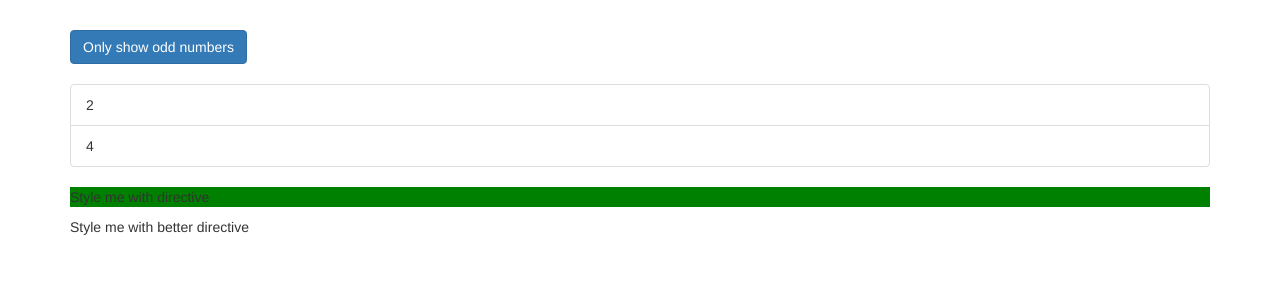
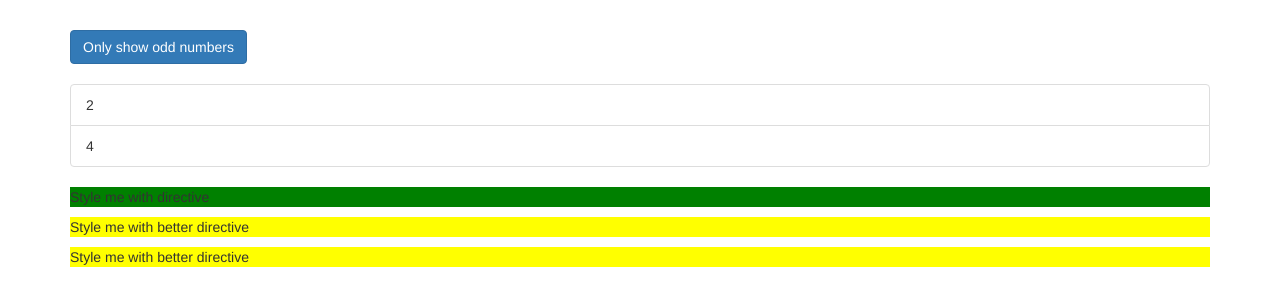
Before and after one commit to sailesh97/Directives, an Angular app: page / in a window 1280 px wide. Shown: the top 306 px of the page. Built offline with nearby package versions, Linux system fonts and the light colour scheme.

Commit message:
Custom property binding with directives

```diff
--- a/src/app/app.component.html
+++ b/src/app/app.component.html
@@ -29,7 +29,10 @@
       </ul>
       <!-- <appBasicHighlight> Style me with directive </appBasicHighlight> -->
       <p appBasicHighlight> Style me with directive </p>
-      <p appBetterHighlight> Style me with better directive </p>
+      <p appBetterHighlight [defaultColor]="'yellow'" [highlightColor]="'red'"> Style me with better directive </p>
+
+      <!-- Another Syntax of property binding -->
+      <p appBetterHighlight defaultColor="yellow" highlightColor="red"> Style me with better directive </p>
     </div>
   </div>
 </div>
--- a/src/app/better-hightlight/better-highlight.directive.ts
+++ b/src/app/better-hightlight/better-highlight.directive.ts
@@ -1,4 +1,4 @@
-import { ElementRef, HostListener, OnInit, Renderer2, HostBinding } from '@angular/core';
+import { ElementRef, HostListener, OnInit, Renderer2, HostBinding, Input } from '@angular/core';
 import { Directive } from '@angular/core';
 
 @Directive({
@@ -6,21 +6,26 @@ import { Directive } from '@angular/core';
 })
 export class BetterHighlightDirective implements OnInit{
 
-  @HostBinding("style.backgroundColor") myBackgroundColor: string = 'transparent';
+  @Input() defaultColor: string = 'transparent';
+  @Input() highlightColor: string = 'blue';
+  @HostBinding("style.backgroundColor") myBackgroundColor: string;
 
   constructor(private myRenderer: Renderer2, private myElement: ElementRef) { }
 
   ngOnInit(){
     // this.myRenderer.setStyle(this.myElement.nativeElement, "background-color", "yellow");
+    this.myBackgroundColor = this.defaultColor;
+    // We moved this line from up beacuse we are accessing a property of this class (defaultColor)
+    // And proerties are initialized and ready to use in ngOnInit lifecycle hook and any hooks that comes after this hook.
   }
 
   @HostListener('mouseenter') myMouserOver(eventData: Event){
     // this.myRenderer.setStyle(this.myElement.nativeElement, "background-color", "yellow");
-    this.myBackgroundColor = 'red';
+    this.myBackgroundColor = this.highlightColor;
   }
   @HostListener('mouseleave') myMouserLeave(eventData: Event){
     // this.myRenderer.setStyle(this.myElement.nativeElement, "background-color", "transparent");
-    this.myBackgroundColor = 'transparent';
+    this.myBackgroundColor = this.defaultColor;
   }
 
 }
@@ -101,3 +106,9 @@ export class BetterHighlightDirective implements OnInit{
  * Every HTML element has a style property in it. So It gets the backgroundColor subproperty from styles object and binds it with myBackgroundColor variable.
  *
  */
+
+/**
+ * Ofcourse now we have a reactive directive after adding event listeners to it, But the color values are hard coded. It would be great If we could pass it from outside where we use the directives.
+ * We can do custom property binding in Angular. Custom event binding also works in Angular.
+ * We can bind property like we do in components.
+ */
```
